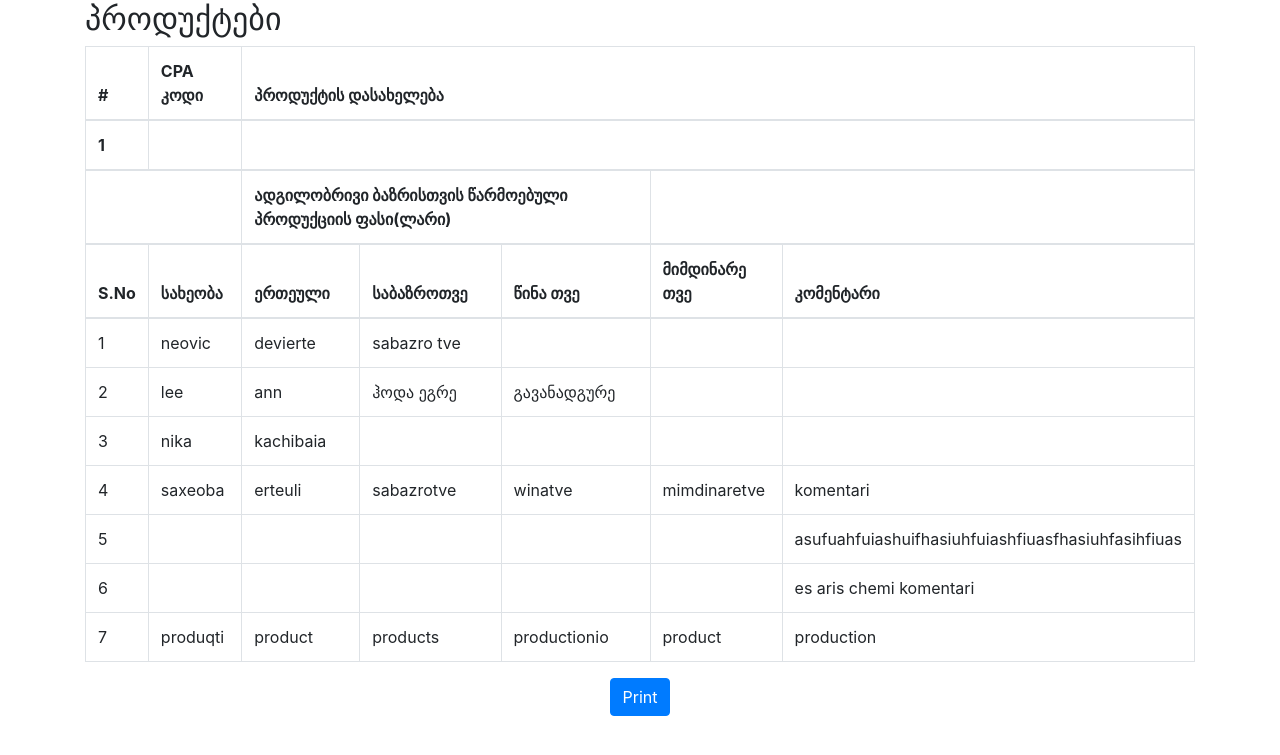
After one commit to nikolozi2001/survey, a PHP site: page /surveytable/print_pdf/products_data_print.php in a window 1280 px wide. The commit adds this page. Shown: the top 755 px of the page. Run offline with PHP 8.4, Linux system fonts and the light colour scheme; the visitor is signed in with stand-in values (Sample User, id 1); data comes from the database, SQL or seed files in the repository.

Commit message:
added print on tables

```diff
--- a/surveytable/css/style.css
+++ b/surveytable/css/style.css
@@ -181,3 +181,8 @@ td {
 .dashboard-btn {
     border-radius: 0;
 }
+
+.center {
+    justify-content: center !important;
+    align-items: center !important;
+}
--- a/surveytable/index.php
+++ b/surveytable/index.php
@@ -101,6 +101,9 @@
 			</tbody>
 		</table>
 	</div>
+	<div class="container center">
+		<a class="btn btn-primary" target="_blank" href="print_pdf/products_data_print.php">Print</a>
+	</div>
 	<script src="js/script.js"></script>
 	<script src="js/bootstrap.js"></script>
 </body>
--- /dev/null
+++ b/surveytable/print_pdf/database.php
@@ -0,0 +1,8 @@
+<?php
+$con=mysqli_connect('localhost', 'root', '', 'surveytable');
+
+if(mysqli_connect_errno()){
+    echo 'Failed to connect to database'.mysqli_connect_error();
+}
+
+?>
--- /dev/null
+++ b/surveytable/print_pdf/print.css
@@ -0,0 +1,18 @@
+:root{
+  --geostat-color: #0080be;
+}
+
+*,
+*::before,
+*::after {
+    box-sizing: border-box;
+}
+
+@page {
+  size: A4;
+  margin: 0;
+}
+#print-btn {
+  display: none;
+  visibility: none;
+}
--- /dev/null
+++ b/surveytable/print_pdf/products_data_print.php
@@ -0,0 +1,100 @@
+<?php
+include 'database.php';
+?>
+
+<?php
+
+session_start();
+
+
+if (!isset($_SESSION['isLogin']) || $_SESSION['isLogin'] == false) {
+
+	if (isset($_SESSION['email'])) {
+		header("location:./surveytable/index.php");
+	} else {
+		if (!isset($_SESSION['email'])) {
+			header("location:../../login.php");
+			exit;
+		}
+	}
+}
+
+?>
+<!DOCTYPE html>
+<html>
+
+<head>
+    <title>Products Print</title>
+    <link rel="stylesheet" href="https://maxcdn.bootstrapcdn.com/bootstrap/4.0.0/css/bootstrap.min.css" integrity="sha384-Gn5384xqQ1aoWXA+058RXPxPg6fy4IWvTNh0E263XmFcJlSAwiGgFAW/dAiS6JXm" crossorigin="anonymous">
+    <link rel="stylesheet" href="https://cdnjs.cloudflare.com/ajax/libs/font-awesome/4.7.0/css/font-awesome.min.css">
+    <script src="https://ajax.googleapis.com/ajax/libs/jquery/3.3.1/jquery.min.js"></script>
+    <link rel="icon" type="image/png" href="https://www.geostat.ge/img/favicon.ico">
+    <link rel="stylesheet" type="text/css" href="print.css" media="print">
+    <!-- <link rel="stylesheet" href="print.css"> -->
+</head>
+
+<body>
+
+    <div class="container">
+        <div class="row">
+            <div class="col-md-12">
+                <h2>პროდუქტები</h2>
+                <table class="table table-bordered print">
+                    <thead class="table_background">
+                        <th colspan="1">#</th>
+                        <th colspan="1">CPA კოდი</th>
+                        <th colspan="5">პროდუქტის დასახელება</th>
+                    </thead>
+                    <thead class="table_background">
+                        <th colspan="1">1</th>
+                        <th colspan="1"></th>
+                        <th colspan="5"></th>
+                    </thead>
+                    <thead class="table_background">
+                        <th colspan="2"></th>
+                        <th colspan="3">ადგილობრივი ბაზრისთვის წარმოებული პროდუქციის ფასი(ლარი)</th>
+                        <th colspan="5"></th>
+                    </thead>
+                    <thead class="table_background">
+                        <tr>
+                            <th>S.No</th>
+                            <th>სახეობა</th>
+                            <th>ერთეული</th>
+                            <th>საბაზროთვე</th>
+                            <th>წინა თვე</th>
+                            <th>მიმდინარე თვე</th>
+                            <th>კომენტარი</th>
+                        </tr>
+                    </thead>
+                    <tbody>
+                        <?php
+                        $sn = 1;
+                        $products_qry = "SELECT * from products";
+                        $products_res = mysqli_query($con, $products_qry);
+                        while ($products_data = mysqli_fetch_assoc($products_res)) {
+                        ?>
+                            <tr>
+                                <td><?php echo $sn; ?></td>
+                                <td><?php echo $products_data['saxeoba']; ?></td>
+                                <td><?php echo $products_data['erteuli']; ?></td>
+                                <td><?php echo $products_data['sabazrotve']; ?></td>
+                                <td><?php echo $products_data['winatve']; ?></td>
+                                <td><?php echo $products_data['mimdinaretve']; ?></td>
+                                <td><?php echo $products_data['komentari']; ?></td>
+                            </tr>
+                        <?php
+                            $sn++;
+                        }
+                        ?>
+                    </tbody>
+                </table>
+
+                <div class="text-center">
+                    <button onclick="window.print();" class="btn btn-primary" id="print-btn">Print</button>
+                </div>
+            </div>
+        </div>
+    </div>
+</body>
+
+</html>
```
